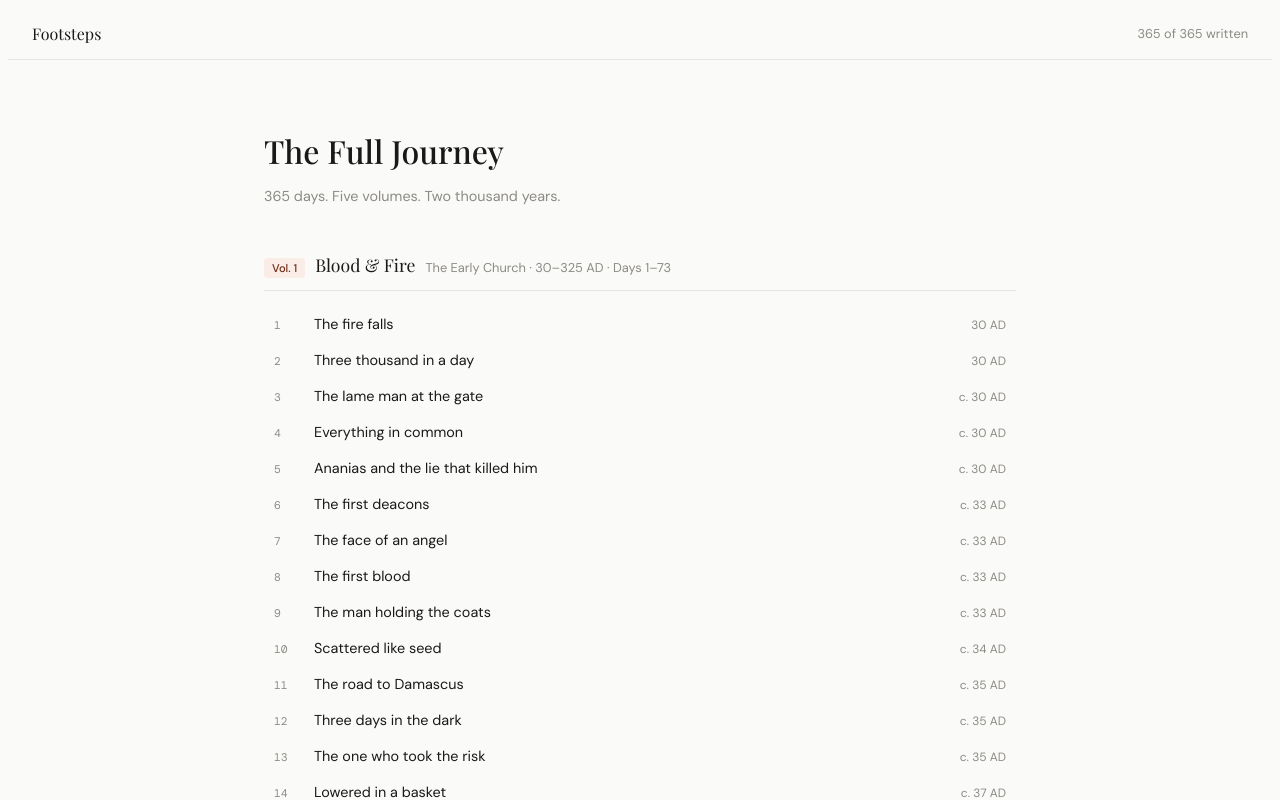
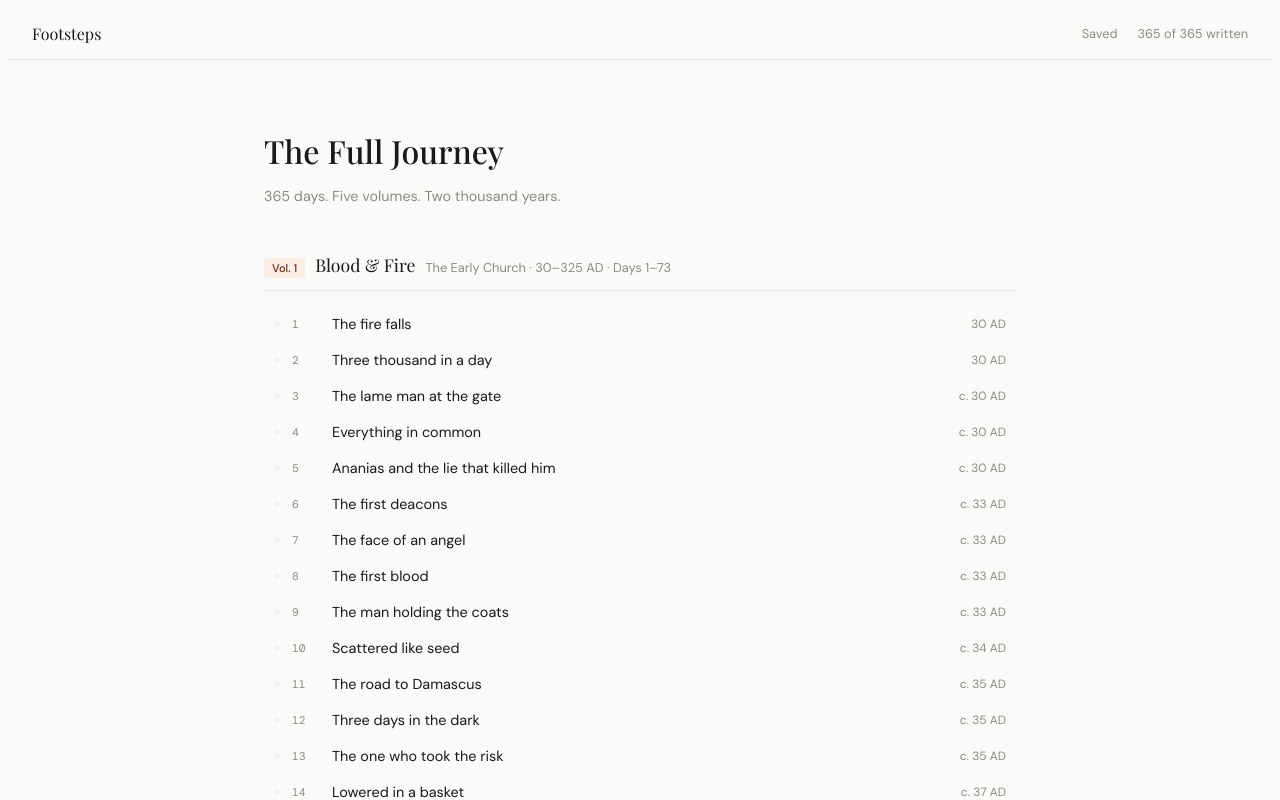
Before and after one commit to FutureXRP/footsteps-devotional, a Next.js app: page /journey in a window 1280 px wide. Shown: the top 800 px of the page. Built offline with nearby package versions, Linux system fonts and the light colour scheme; a web font is replaced by a local one.

Commit message:
Refactor JourneyPage to use JourneyClient component

```diff
--- a/app/journey/page.tsx
+++ b/app/journey/page.tsx
@@ -1,5 +1,6 @@
 import { getAllEntries } from '@/lib/entries'
-import { VOLUME_COLORS, VOLUME_RANGES } from '@/lib/types'
+import { VOLUME_RANGES } from '@/lib/types'
+import JourneyClient from '@/components/JourneyClient'
 import Link from 'next/link'
 
 const VOLUME_TITLES = [
@@ -14,6 +15,18 @@ export default function JourneyPage() {
   const entries = getAllEntries()
   const entryMap = new Map(entries.map(e => [e.day, e]))
 
+  // Build groups for client component
+  const groups = VOLUME_TITLES.map(({ vol, title, sub, years }) => {
+    const [start, end] = VOLUME_RANGES[vol]
+    const rows = Array.from({ length: end - start + 1 }, (_, i) => {
+      const day = start + i
+      const entry = entryMap.get(day)
+      if (!entry) return null
+      return { day: entry.day, title: entry.title, dateLabel: entry.dateLabel, volume: entry.volume }
+    })
+    return { vol, title, sub, years, rows }
+  })
+
   return (
     <div style={{ background: 'var(--bg)', minHeight: '100vh' }}>
       <nav style={{
@@ -27,9 +40,14 @@ export default function JourneyPage() {
             Footsteps
           </span>
         </Link>
-        <span style={{ fontSize: '0.8rem', color: 'var(--text-muted)' }}>
-          {entries.length} of 365 written
-        </span>
+        <div style={{ display: 'flex', alignItems: 'center', gap: '1.25rem' }}>
+          <Link href="/bookmarks" style={{ fontSize: '0.8rem', color: 'var(--text-muted)', textDecoration: 'none' }}>
+            Saved
+          </Link>
+          <span style={{ fontSize: '0.8rem', color: 'var(--text-muted)' }}>
+            {entries.length} of 365 written
+          </span>
+        </div>
       </nav>
 
       <main style={{ maxWidth: '800px', margin: '0 auto', padding: '3rem 1.5rem 6rem' }}>
@@ -43,88 +61,8 @@ export default function JourneyPage() {
           365 days. Five volumes. Two thousand years.
         </p>
 
-        {VOLUME_TITLES.map(({ vol, title, sub, years }) => {
-          const colors = VOLUME_COLORS[vol]
-          const [start, end] = VOLUME_RANGES[vol]
-
-          return (
-            <div key={vol} style={{ marginBottom: '3rem' }}>
-              {/* Volume header */}
-              <div style={{
-                display: 'flex', alignItems: 'baseline', gap: '10px',
-                marginBottom: '1rem', paddingBottom: '0.75rem',
-                borderBottom: '1px solid var(--border)'
-              }}>
-                <span style={{
-                  fontSize: '0.7rem', fontWeight: 500,
-                  background: colors.badge, color: colors.text,
-                  borderRadius: '4px', padding: '3px 8px'
-                }}>
-                  Vol. {vol}
-                </span>
-                <span style={{ fontFamily: 'var(--font-serif)', fontSize: '1.1rem', color: 'var(--text-primary)' }}>
-                  {title}
-                </span>
-                <span style={{ fontSize: '0.8rem', color: 'var(--text-muted)' }}>
-                  {sub} · {years} · Days {start}–{end}
-                </span>
-              </div>
-
-              {/* Entry list */}
-              <div style={{ display: 'flex', flexDirection: 'column', gap: '2px' }}>
-                {Array.from({ length: end - start + 1 }, (_, i) => start + i).map(day => {
-                  const entry = entryMap.get(day)
-                  if (entry) {
-                    return (
-                      <Link key={day} href={`/entry/${day}`} style={{
-                        display: 'flex', alignItems: 'baseline', gap: '12px',
-                        padding: '8px 10px', borderRadius: '6px',
-                        textDecoration: 'none', transition: 'background 0.15s',
-                      }}
-                        className="journey-row"
-                      >
-                        <span style={{
-                          fontFamily: 'var(--font-mono)', fontSize: '0.7rem',
-                          color: 'var(--text-muted)', minWidth: '28px'
-                        }}>
-                          {day}
-                        </span>
-                        <span style={{ fontSize: '0.9rem', color: 'var(--text-primary)', flex: 1 }}>
-                          {entry.title}
-                        </span>
-                        <span style={{ fontSize: '0.75rem', color: 'var(--text-muted)' }}>
-                          {entry.dateLabel}
-                        </span>
-                      </Link>
-                    )
-                  } else {
-                    return (
-                      <div key={day} style={{
-                        display: 'flex', alignItems: 'baseline', gap: '12px',
-                        padding: '8px 10px', opacity: 0.35
-                      }}>
-                        <span style={{
-                          fontFamily: 'var(--font-mono)', fontSize: '0.7rem',
-                          color: 'var(--text-muted)', minWidth: '28px'
-                        }}>
-                          {day}
-                        </span>
-                        <span style={{ fontSize: '0.9rem', color: 'var(--text-muted)' }}>
-                          Coming soon
-                        </span>
-                      </div>
-                    )
-                  }
-                })}
-              </div>
-            </div>
-          )
-        })}
+        <JourneyClient groups={groups} />
       </main>
-
-      <style>{`
-        .journey-row:hover { background: var(--bg-muted); }
-      `}</style>
     </div>
   )
 }
```
